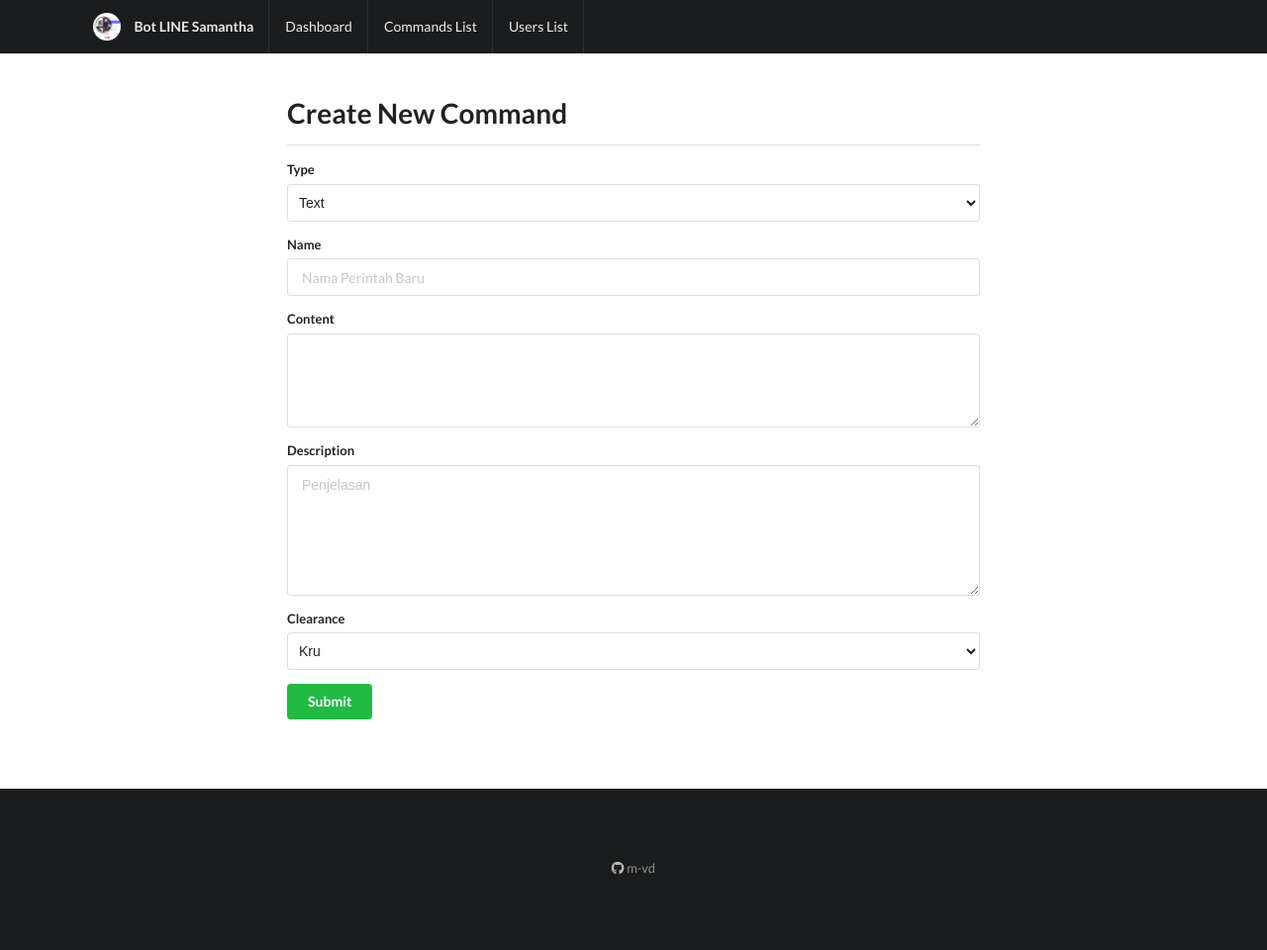
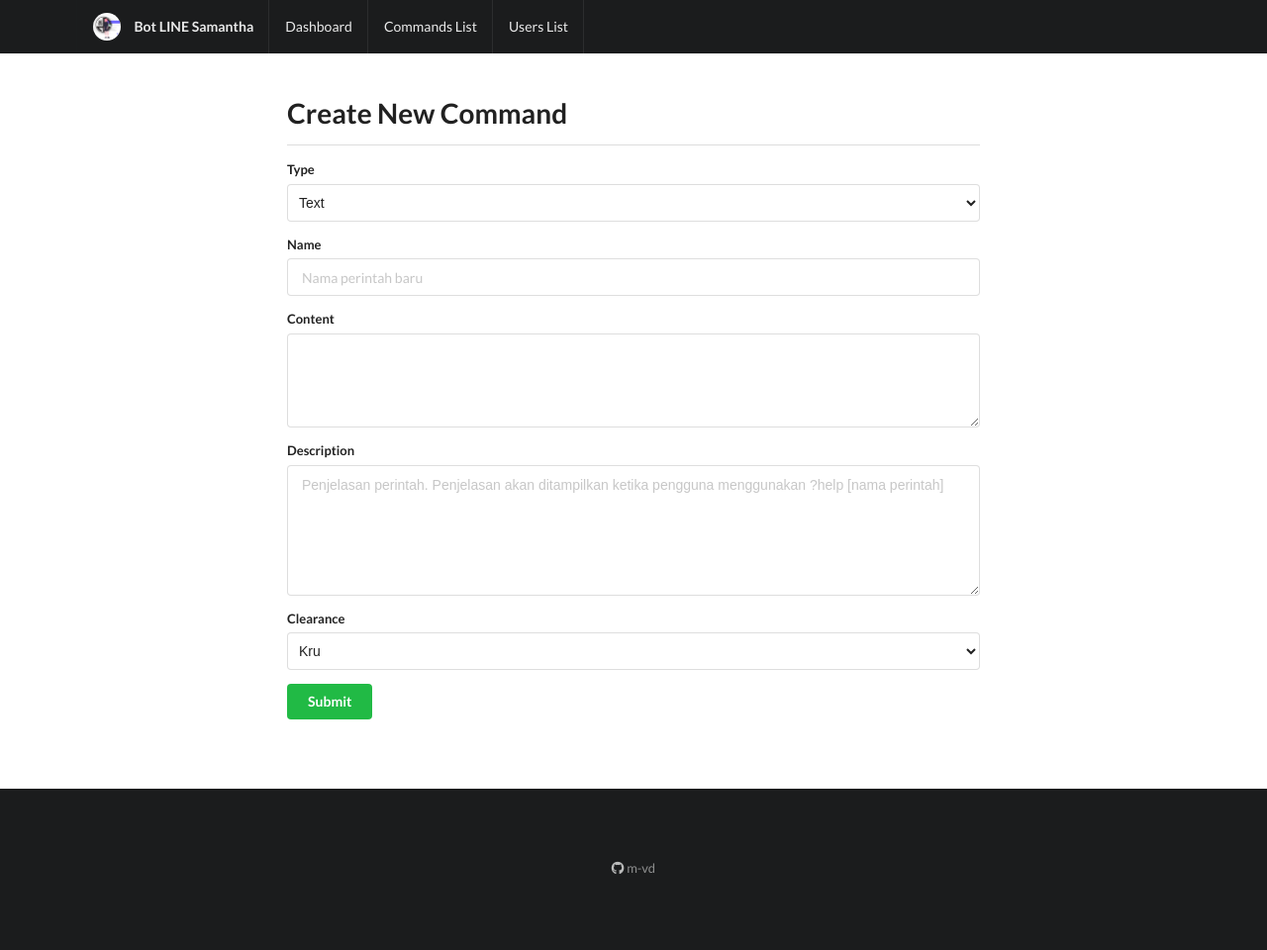
Before and after one commit to strivn/samantha-bot-line, a Flask app: page /commands/new in a window 1280 px wide. Shown: the whole page at 99% size. Run offline with Flask 2, Linux system fonts and the light colour scheme; the visitor is signed in with stand-in values (Sample User, id 1); some libraries are stand-ins or nearby versions.

Commit message:
update placeholder text in new commands page

```diff
--- a/frontend/templates/commands_new.html
+++ b/frontend/templates/commands_new.html
@@ -17,7 +17,7 @@
 
         <div class="field">
             <label>Name</label>
-            <input type="text" name="name" placeholder="Nama Perintah Baru" required>
+            <input type="text" name="name" placeholder="Nama perintah baru" required>
         </div>
 
         <div id="addCategory1" class="field">
@@ -33,7 +33,7 @@
 
         <div class="field">
             <label>Description</label>
-            <textarea name="description" rows=6 placeholder="Penjelasan" required></textarea>
+            <textarea name="description" rows=6 placeholder="Penjelasan perintah. Penjelasan akan ditampilkan ketika pengguna menggunakan ?help [nama perintah]" required></textarea>
         </div>
 
         <div class="field">
@@ -53,9 +53,9 @@
 <script>
     $("#selectCategory").change(function () {
         if ($("#selectCategory option:selected").text() == "Image") {
-            $("#addCategory1").html('<div class="field"> <label>URL</label> <input type="text" name="url" placeholder="Pranala Gambar" required> </div>');
-            $("#addCategory2").html('<div class="field"> <label>Alternative Text</label> <input type="text" name="alt_text" placeholder="Keterangan Gambar" required> </div>');
-            $("#content").html('<div class="field"> <label>Rasio</label> <input type="text" name="ratio" placeholder="Rasio Gambar" required> </div>');
+            $("#addCategory1").html('<div class="field"> <label>URL</label> <input type="text" name="url" placeholder="Pranala gambar" required> </div>');
+            $("#addCategory2").html('<div class="field"> <label>Alternative Text</label> <input type="text" name="alt_text" placeholder="Keterangan atau deskripsi singkat mengenai gambar." required> </div>');
+            $("#content").html('<div class="field"> <label>Rasio</label> <input type="text" name="ratio" placeholder="Rasio gambar" required> </div>');
         } else {
             $("#content").html('<div id="content" class="field"> <label>Content</label> <textarea name="content" rows=4 placeholder="Balasan" required> </textarea> </div>');
             $("#showImage").html('');
```
